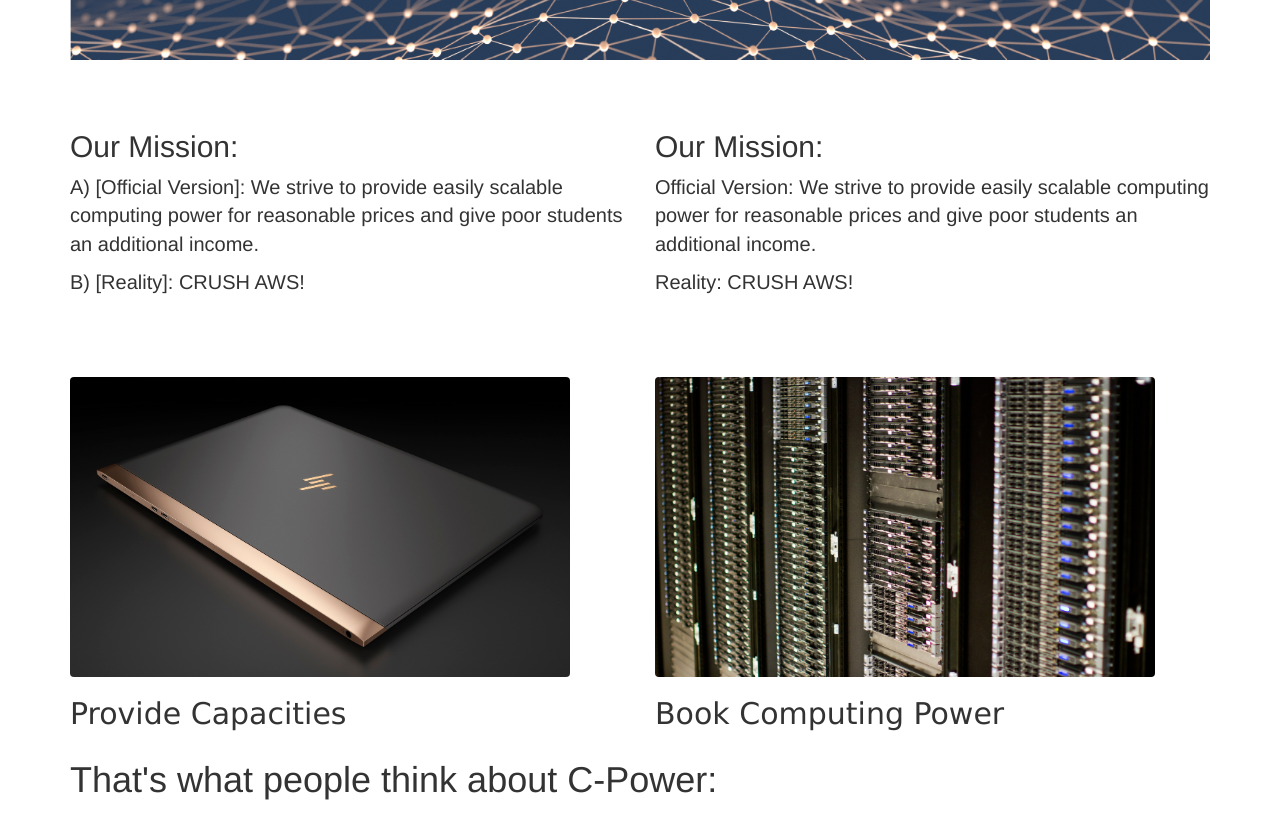
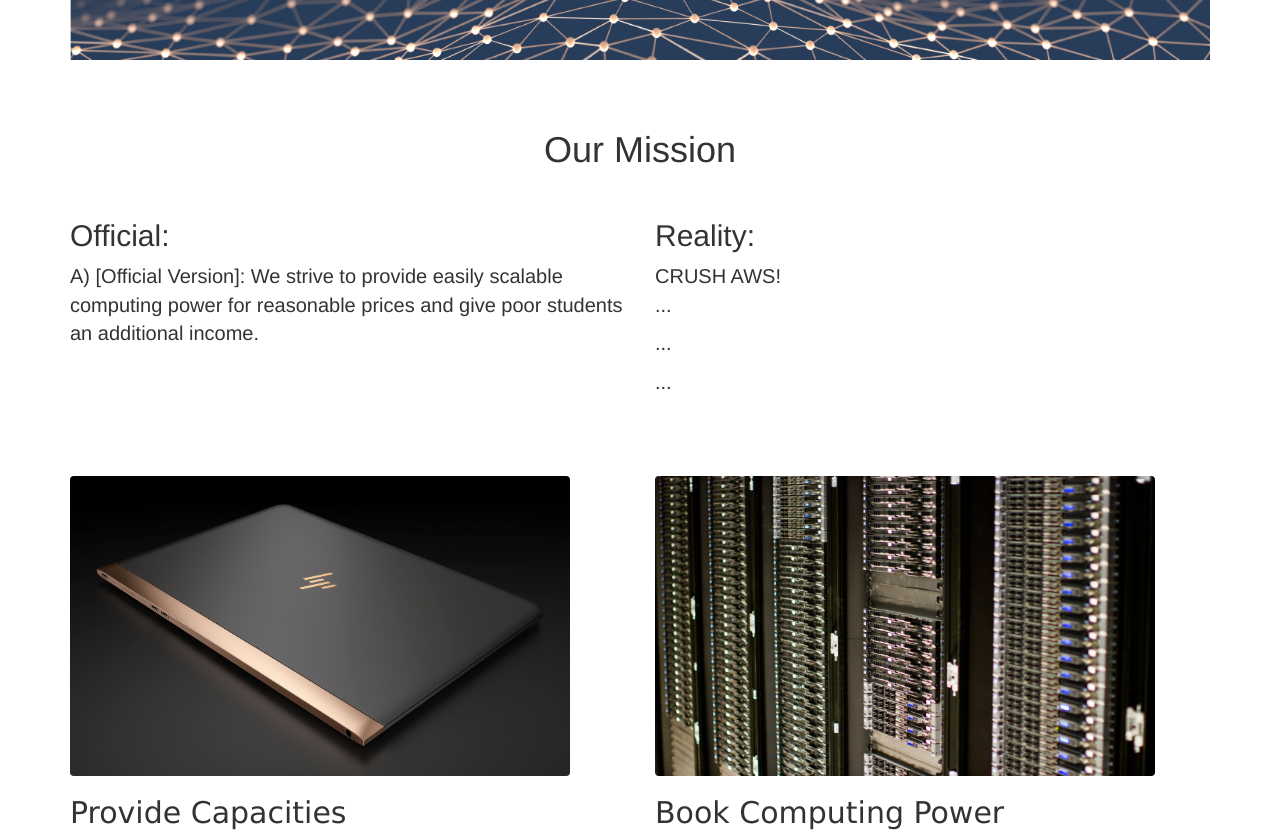
Before and after one commit to velveece/C-Power, a plain HTML site: page index.html in a window 1280 px wide. Shown: the part 240-1072 px from the top of the page. Drawn offline with nearby package versions, Linux system fonts and the light colour scheme.

Commit message:
Add files via upload

```diff
--- a/index.html
+++ b/index.html
@@ -22,15 +22,18 @@
 		</div>
     </div>
 
-
+    <div class="col-xs-12">
+	    <div id="mission_headline">
+			<h1>Our Mission</h1>
+		</div>
+    </div>
 
         <div class="col-xs-12 col-sm-6 col-md-6">
       		<div class="missionstatement">
-      		<h2>Our Mission:</h2>
+      		<h2>Official:</h2>
 			<p>
 			A) [Official Version]: We strive to provide easily scalable computing power for reasonable prices and give poor students an additional income.</p>
 			<p>
-			B) [Reality]: CRUSH AWS!
 			</p>
        		</div>
        	</div>
@@ -38,12 +41,12 @@
 
         <div class="col-xs-12 col-sm-6 col-md-6">
       		<div class="missionstatement">
-      		<h2>Our Mission:</h2>
-			<p>
-			Official Version: We strive to provide easily scalable computing power for reasonable prices and give poor students an additional income.</p>
-			<p>
-			Reality: CRUSH AWS!
-			</p>
+      		<h2>Reality:</h2>
+			CRUSH AWS!
+			<p>	... </p>
+			<p>	... </p>
+			<p>	... </p>
+			<p>	</p>
        		</div>
        	</div>
 
@@ -67,9 +70,9 @@
 
 
     <div class="col-xs-12">
-      <div id="References">
+      <div id="references">
       		<h1>That's what people think about C-Power:</h1>
-       	</div>
+       </div>
     </div>
 
 
--- a/style.css
+++ b/style.css
@@ -33,12 +33,20 @@
 	font-family: futura;
 }
 
+#mission_headline {
+	text-align: center;
+	margin-top: 70px;
+
+}
+
+
 #references {
-	margin-top: 120px;
+	margin-top: 70px;
+
 }
 
 .missionstatement {
-	margin-top: 70px;
+	margin-top: 40px;
 	font-size: 20px
 }
 
```
